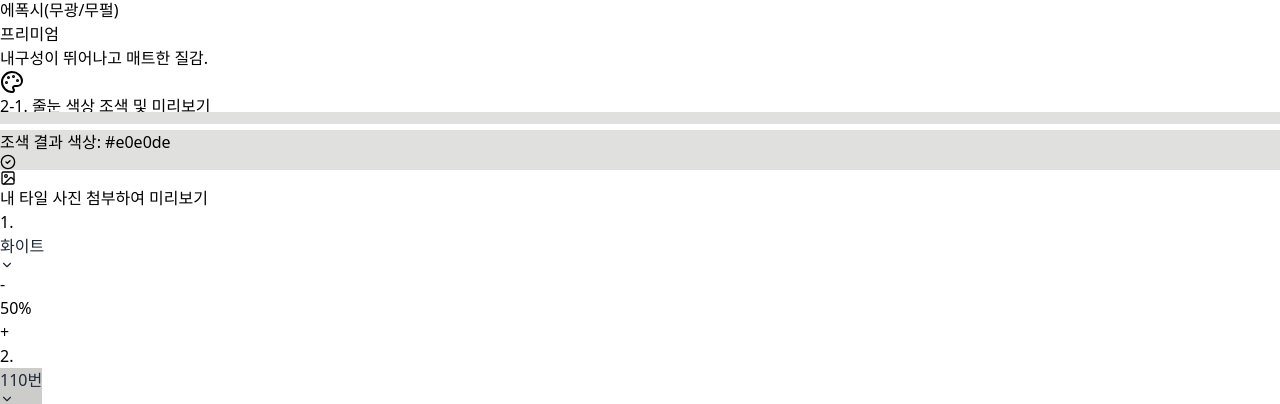
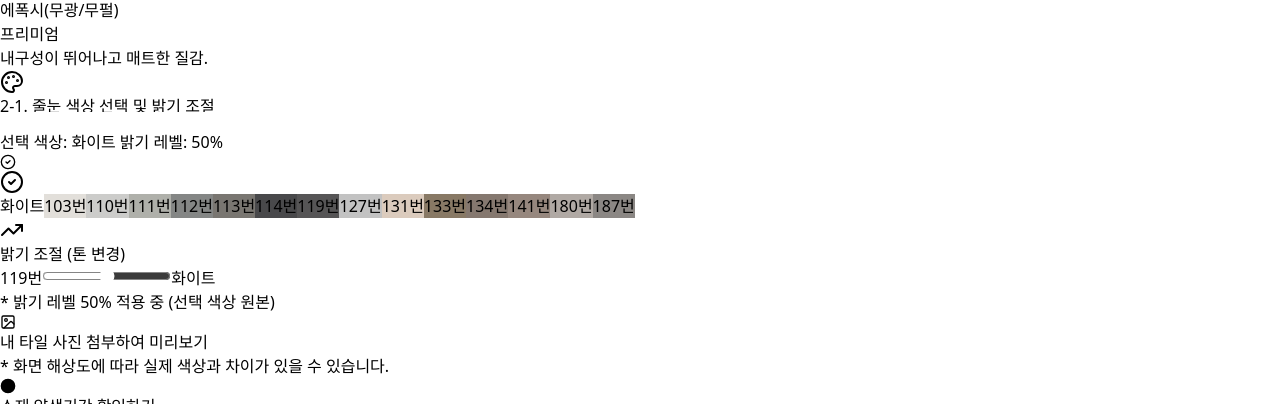
Before and after one commit to jsh5199-ai/julnun-web, a React (Vite) app: page / in a window 1280 px wide. Shown: the part 548-952 px from the top of the page. Built offline with nearby package versions, Linux system fonts and the light colour scheme; grey boxes are pictures that could not be loaded.

Commit message:
수정완료

```diff
--- a/src/App.jsx
+++ b/src/App.jsx
@@ -32,13 +32,16 @@ const GROUT_COLORS = [
     { id: 'burnt_brown', code: '#8b8784', label: '187번', isDark: true },
 ];
 
+const BRIGHT_MODIFIER_COLOR = GROUT_COLORS.find(c => c.id === 'white');
+const DARK_MODIFIER_COLOR = GROUT_COLORS.find(c => c.id === 'charcoal');
 
 // =================================================================
-// ⭐️ [신규] 조색 헬퍼 함수
+// ⭐️ [유지] HEX/RGB 변환 헬퍼 함수
 // =================================================================
 
 // HEX 코드를 RGB 객체로 변환
 const hexToRgb = (hex) => {
+    if (!hex || hex.length !== 7) return { r: 0, g: 0, b: 0 };
     const bigint = parseInt(hex.slice(1), 16);
     const r = (bigint >> 16) & 255;
     const g = (bigint >> 8) & 255;
@@ -94,7 +97,7 @@ const GlobalStyles = () => (
 );
 
 // =================================================================
-// [데이터]
+// [데이터] (기존 데이터 유지)
 // =================================================================
 const HOUSING_TYPES = [
     { id: 'new', label: '신축 아파트', multiplier: 1.0 },
@@ -114,7 +117,6 @@ const MATERIALS = [
     },
 ];
 
-// 욕실 범위
 const BATHROOM_AREAS = [
     { id: 'bathroom_floor', label: '욕실 바닥', basePrice: 150000, icon: Bath, unit: '개소' },
     { id: 'shower_booth', label: '샤워부스 벽 3면', basePrice: 150000, icon: Bath, unit: '구역' },
@@ -123,7 +125,6 @@ const BATHROOM_AREAS = [
     { id: 'common_bath_wall', label: '공용욕실 벽 전체', basePrice: 300000, icon: Bath, unit: '구역' },
 ];
 
-// 기타 범위
 const OTHER_AREAS = [
     { id: 'entrance', label: '현관', basePrice: 50000, icon: DoorOpen, unit: '개소', desc: '' },
     { id: 'balcony_laundry', label: '베란다/세탁실', basePrice: 100000, icon: LayoutGrid, unit: '개소', desc: '' },
@@ -167,7 +168,6 @@ const YOUTUBE_VIDEOS = [
 
 const getEmbedUrl = (videoId) => `https://www.youtube.com/embed/${videoId}?autoplay=0&mute=1&rel=0`;
 
-// ⭐️ 혼합 패키지 데이터 (구조 유지) ⭐️
 const OTHER_AREA_IDS_FOR_PACKAGE_EXCLUSION = ['entrance', 'balcony_laundry', 'kitchen_wall', 'living_room', 'silicon_bathtub', 'silicon_sink', 'silicon_living_baseboard'];
 
 const ORIGINAL_MIXED_PACKAGES = [
@@ -324,145 +324,21 @@ const Accordion = ({ question, answer }) => {
 };
 
 
-// ⭐️ [업데이트] BlenderControl 컴포넌트 (목록 선택 및 게이지 조정) ⭐️
-const BlenderControl = ({ index, blend, blendedColors, setBlendedColors, GROUT_COLORS }) => {
-    const [isColorSelectionOpen, setIsColorSelectionOpen] = useState(false);
-    const selectedColor = GROUT_COLORS.find(c => c.id === blend.id);
-
-    // 비율 변경 핸들러: 비율 합계를 100%로 유지하며 자동 조정
-    const handleRatioChange = useCallback((newRatio) => {
-        newRatio = Math.max(0, Math.min(100, newRatio));
-
-        const currentSumExcludingSelf = blendedColors.reduce((sum, item, i) => sum + (i === index ? 0 : item.ratio), 0);
-
-        if (newRatio + currentSumExcludingSelf > 100) {
-            const maxNewRatio = 100 - currentSumExcludingSelf;
-            if (maxNewRatio < newRatio) {
-                newRatio = maxNewRatio;
-            }
-        }
-
-        const newColors = blendedColors.map((item, i) => {
-            if (i === index) {
-                return { ...item, ratio: newRatio };
-            }
-            return item;
-        });
-
-        const currentSum = newColors.reduce((sum, item) => sum + item.ratio, 0);
-        const difference = 100 - currentSum;
-
-        if (difference !== 0) {
-            const otherIndices = newColors.map((_, i) => i).filter(i => i !== index);
-            const otherSum = otherIndices.reduce((sum, i) => sum + newColors[i].ratio, 0);
-
-            if (otherSum > 0) {
-                otherIndices.forEach(i => {
-                    const proportion = newColors[i].ratio / otherSum;
-                    newColors[i].ratio = Math.max(0, newColors[i].ratio + Math.round(difference * proportion));
-                });
-            } else if (otherIndices.length > 0) {
-                 newColors[otherIndices[0]].ratio = Math.max(0, newColors[otherIndices[0]].ratio + difference);
-            }
-        }
-
-        const finalSum = newColors.reduce((sum, item) => sum + item.ratio, 0);
-        if (finalSum !== 100 && newColors.length > 0) {
-            const diff = 100 - finalSum;
-            newColors[0].ratio += diff;
-        }
-
-        setBlendedColors(newColors);
-
-    }, [index, blendedColors, setBlendedColors]);
-
-    // 색상 선택 핸들러
-    const handleColorSelect = useCallback((colorId) => {
-        setBlendedColors(blendedColors.map((item, i) =>
-            i === index ? { ...item, id: colorId } : item
-        ));
-        setIsColorSelectionOpen(false); // 선택 후 목록 닫기
-    }, [index, blendedColors, setBlendedColors]);
-
-    const canDecrease = blend.ratio > 0;
-    const canIncrease = blendedColors.reduce((sum, item, i) => sum + (i !== index ? item.ratio : 0), 0) < 100;
-
-    return (
-        <div className="flex flex-col p-3 border rounded-lg shadow-sm bg-gray-50 animate-slide-down">
-            <div className='flex items-center gap-3'>
-                <div className='font-bold text-sm text-gray-700 w-4'>{index + 1}.</div>
-
-                {/* 1. 색상 선택 버튼 (목록 토글) */}
-                <div className="relative w-1/2">
-                    <button
-                        onClick={() => setIsColorSelectionOpen(!isColorSelectionOpen)}
-                        className={`w-full py-2 px-3 rounded-lg flex items-center justify-between transition active:scale-[0.98] border-2 font-semibold text-sm shadow-md ${selectedColor.isDark ? 'bg-gray-800 text-white border-gray-700' : 'bg-white text-gray-800 border-gray-200 hover:bg-gray-100'}`}
-                        style={{ backgroundColor: selectedColor.code, color: selectedColor.isDark ? '#fff' : '#1f2937' }}
-                    >
-                        <span className='truncate'>{selectedColor.label}</span>
-                        <ChevronDown size={14} className={`transition-transform ${isColorSelectionOpen ? 'rotate-180' : ''}`} />
-                    </button>
-                </div>
-
-                {/* 2. 비율 (10% 단위) 컨트롤 */}
-                <div className="flex items-center w-1/2 justify-end gap-1">
-                    {/* ▼ 버튼 */}
-                    <button
-                        onClick={() => handleRatioChange(blend.ratio - 10)}
-                        disabled={!canDecrease}
-                        className={`w-7 h-7 flex items-center justify-center rounded-full transition active:scale-90 text-lg font-bold ${canDecrease ? 'text-indigo-600 hover:bg-gray-200' : 'text-gray-300 cursor-not-allowed'}`}
-                    >-</button>
-
-                    {/* 비율 표시 */}
-                    <div className="text-sm font-bold text-gray-900 px-2 py-1 bg-white rounded-md shadow-inner w-12 text-center">
-                        {blend.ratio}%
-                    </div>
-
-                    {/* ▲ 버튼 */}
-                    <button
-                        onClick={() => handleRatioChange(blend.ratio + 10)}
-                        disabled={!canIncrease}
-                        className={`w-7 h-7 flex items-center justify-center rounded-full font-bold text-lg transition active:scale-90 ${canIncrease ? 'text-indigo-600 hover:bg-gray-200' : 'text-gray-300 cursor-not-allowed'}`}
-                    >+</button>
-                </div>
-            </div>
-
-            {/* ⭐️ 색상 선택 목록 (토글 시 표시) ⭐️ */}
-            {isColorSelectionOpen && (
-                <div className="mt-3 pt-3 border-t border-gray-200 animate-slide-down">
-                    <p className='text-xs font-semibold text-gray-600 mb-2'>색상 선택:</p>
-                    <div className="grid grid-cols-5 gap-2 max-h-48 overflow-y-auto pr-1">
-                        {GROUT_COLORS.map(color => (
-                            <button
-                                key={color.id}
-                                onClick={() => handleColorSelect(color.id)}
-                                className={`aspect-square rounded-md font-semibold text-center transition hover:scale-[1.05] relative shadow-sm ${color.id === blend.id ? 'ring-4 ring-indigo-500 ring-offset-2' : ''}`}
-                                style={{ backgroundColor: color.code }}
-                            >
-                                <span className={`absolute bottom-0 text-[8px] font-bold py-[1px] px-1 rounded-t-sm ${color.isDark ? 'bg-white/80 text-gray-900' : 'bg-gray-900/80 text-white'}`}>{color.label}</span>
-                                {color.id === blend.id && <CheckCircle2 size={16} className={`absolute top-1/2 left-1/2 -translate-x-1/2 -translate-y-1/2 ${color.isDark ? 'text-amber-400' : 'text-indigo-700'}`}/>}
-                            </button>
-                        ))}
-                    </div>
-                </div>
-            )}
-        </div>
-    );
-};
-
-
 // ⭐️ [업데이트] ColorPalette 컴포넌트 ⭐️
-const ColorPalette = ({ blendedColors, setBlendedColors, finalSelectedColorData, onTileImageUpload, tileImageURL }) => {
+const ColorPalette = React.memo(({ selectedGroutColor, setSelectedGroutColor, finalSelectedColorData, onTileImageUpload, tileImageURL, brightnessLevel, setBrightnessLevel }) => {
     const GROUT_LINE_WIDTH = 12;
 
     const effectiveTileImageURL = (tileImageURL && tileImageURL !== DEFAULT_TILE_IMAGE_URL)
         ? tileImageURL
         : DEFAULT_TILE_IMAGE_URL;
 
+    // 현재 선택된 기본 색상 데이터
+    const baseColorData = GROUT_COLORS.find(c => c.id === selectedGroutColor) || GROUT_COLORS[0];
+
     return (
         <div className='mt-5 pt-3 border-t border-gray-100 animate-fade-in'>
             <h3 className="text-base font-extrabold flex items-center gap-2 mb-3 text-gray-800">
-                <Palette className="h-4 w-4 text-indigo-600" /> 2-1. 줄눈 색상 조색 및 미리보기
+                <Palette className="h-4 w-4 text-indigo-600" /> 2-1. 줄눈 색상 선택 및 밝기 조절
             </h3>
 
             {/* 시뮬레이션 컨테이너 */}
@@ -494,14 +370,14 @@ const ColorPalette = ({ blendedColors, setBlendedColors, finalSelectedColorData,
                     >
                     </div>
 
-                    {/* ⭐️ 3. 줄눈 십자가 (조색된 색상 적용) - z-index 10 (최상단) ⭐️ */}
+                    {/* ⭐️ 3. 줄눈 십자가 (밝기 조절 색상 적용) - z-index 10 (최상단) ⭐️ */}
 
                     {/* 세로 줄 */}
                     <div
                         className="absolute top-0 bottom-0 left-1/2"
                         style={{
                             width: `${GROUT_LINE_WIDTH}px`,
-                            backgroundColor: finalSelectedColorData.code, // ⭐️ 조색 색상 적용
+                            backgroundColor: finalSelectedColorData.code,
                             transform: 'translateX(-50%)',
                             zIndex: 10,
                         }}
@@ -512,7 +388,7 @@ const ColorPalette = ({ blendedColors, setBlendedColors, finalSelectedColorData,
                         className="absolute left-0 right-0 top-1/2"
                         style={{
                             height: `${GROUT_LINE_WIDTH}px`,
-                            backgroundColor: finalSelectedColorData.code, // ⭐️ 조색 색상 적용
+                            backgroundColor: finalSelectedColorData.code,
                             transform: 'translateY(-50%)',
                             zIndex: 10,
                         }}
@@ -520,41 +396,78 @@ const ColorPalette = ({ blendedColors, setBlendedColors, finalSelectedColorData,
                 </div>
             </div>
 
-            {/* 선택 색상 이름 표시 (조색 결과 표시) */}
+            {/* 최종 색상 이름 표시 */}
             <div className={`p-3 rounded-lg shadow-md mb-3 border border-gray-200`} style={{ backgroundColor: finalSelectedColorData.code }}>
                 <p className={`text-sm font-bold ${finalSelectedColorData.isDark ? 'text-white' : 'text-gray-900'} flex items-center justify-between`}>
-                    <span className='truncate'>조색 결과 색상: {finalSelectedColorData.code}</span>
+                    <span className='truncate'>선택 색상: {baseColorData.label} </span>
+                    <span className='text-xs font-normal ml-2'>밝기 레벨: {brightnessLevel}%</span>
                     <CheckCircle2 size={16} className={`ml-2 flex-shrink-0 ${finalSelectedColorData.isDark ? 'text-amber-400' : 'text-indigo-700'}`}/>
                 </p>
             </div>
 
+            {/* ⭐️ [복원] 단일 색상 선택 버튼 그리드 ⭐️ */}
+            <div className='grid grid-cols-5 sm:grid-cols-5 gap-3'>
+                {GROUT_COLORS.map((color) => (
+                    <button
+                        key={color.id}
+                        onClick={() => setSelectedGroutColor(color.id)}
+                        className={`aspect-square rounded-lg transition-all duration-200 shadow-md flex items-center justify-center p-1 relative hover:scale-[1.02] active:scale-[0.98] ${
+                            selectedGroutColor === color.id
+                                ? 'ring-4 ring-offset-2 ring-indigo-500' // 선택 시 링 효과
+                                : 'hover:shadow-lg'
+                        }`}
+                        style={{ backgroundColor: color.code }}
+                        title={color.label}
+                    >
+                        {selectedGroutColor === color.id && (
+                            <CheckCircle2 size={24} className={`absolute ${color.isDark ? 'text-amber-400' : 'text-indigo-700'} drop-shadow-md`} />
+                        )}
+                        <span className={`absolute bottom-0 text-[8px] font-bold py-[1px] px-1 rounded-t-sm ${color.isDark ? 'bg-white/80 text-gray-900' : 'bg-gray-900/80 text-white'}`}>{color.label}</span>
+                    </button>
+                ))}
+            </div>
+
+
+            {/* ⭐️ [신규] 밝기 조절 게이지 (슬라이더) ⭐️ */}
+            <div className='mt-5 pt-3 border-t border-gray-100'>
+                <h4 className="text-sm font-extrabold flex items-center gap-2 mb-2 text-gray-700">
+                    <TrendingUp className="h-4 w-4 text-indigo-600" /> 밝기 조절 (톤 변경)
+                </h4>
+                <div className='flex items-center justify-between gap-3'>
+                    <span className='text-xs font-bold text-gray-500'>119번</span>
+
+                    <input
+                        type="range"
+                        min="0"
+                        max="100"
+                        step="10" // 10% 단위로 조절
+                        value={brightnessLevel}
+                        onChange={(e) => setBrightnessLevel(parseInt(e.target.value, 10))}
+                        className="flex-1 h-2 bg-gray-200 rounded-lg appearance-none cursor-pointer range-lg"
+                        style={{ accentColor: finalSelectedColorData.code }}
+                    />
+
+                    <span className='text-xs font-bold text-gray-500'>화이트</span>
+                </div>
+                <p className='text-xs text-gray-500 mt-2 text-center'>
+                    * 밝기 레벨 {brightnessLevel}% 적용 중 ({brightnessLevel > 50 ? '선택 색상 + 화이트 톤업' : brightnessLevel < 50 ? '선택 색상 + 119번 톤다운' : '선택 색상 원본'})
+                </p>
+            </div>
+
             {/* 타일 이미지 업로드 버튼 */}
-            <div className='mb-4'>
+            <div className='mb-4 mt-5'>
                 <input type="file" id="tileFileInput" accept="image/*" onChange={onTileImageUpload} style={{ display: 'none' }} />
                 <label htmlFor="tileFileInput" className="w-full py-2.5 px-4 bg-indigo-600 text-white rounded-lg font-bold text-sm hover:bg-indigo-700 transition shadow-md cursor-pointer flex items-center justify-center gap-2">
                     <ImageIcon size={16} /> 내 타일 사진 첨부하여 미리보기
                 </label>
             </div>
 
-            {/* ⭐️ 조색 컨트롤러 ⭐️ */}
-            <div className="space-y-3">
-                {blendedColors.map((blend, index) => (
-                    <BlenderControl
-                        key={index}
-                        index={index}
-                        blend={blend}
-                        blendedColors={blendedColors}
-                        setBlendedColors={setBlendedColors}
-                        GROUT_COLORS={GROUT_COLORS}
-                    />
-                ))}
-            </div>
             <p className='text-xs text-gray-500 mt-3 text-center'>
-                * 비율 합산은 100%가 되도록 자동 조정됩니다.
+                * 화면 해상도에 따라 실제 색상과 차이가 있을 수 있습니다.
             </p>
         </div>
     );
-};
+});
 
 
 // ⭐️ [App Main] ⭐️
@@ -564,12 +477,10 @@ export default function App() {
     const [polyOption, setPolyOption] = useState('pearl');
     const [epoxyOption, setEpoxyOption] = useState('kerapoxy');
 
-    // ⭐️ [신규 상태] 조색 색상 및 비율
-    const [blendedColors, setBlendedColors] = useState([
-        { id: 'white', ratio: 50 },
-        { id: 'light_gray', ratio: 30 },
-        { id: 'silver_gray', ratio: 20 },
-    ]);
+    // ⭐️ [복원] 단일 색상 선택 상태
+    const [selectedGroutColor, setSelectedGroutColor] = useState(GROUT_COLORS[0].id);
+    // ⭐️ [신규] 밝기 레벨 상태 (0: 119번, 50: 원본, 100: 화이트)
+    const [brightnessLevel, setBrightnessLevel] = useState(50);
     const [tileImageURL, setTileImageURL] = useState(DEFAULT_TILE_IMAGE_URL);
 
     const [quantities, setQuantities] = useState(
@@ -1005,38 +916,49 @@ export default function App() {
     const currentVideo = YOUTUBE_VIDEOS.find(v => v.id === activeVideoId);
     const currentEmbedUrl = getEmbedUrl(currentVideo.id);
 
-    // ⭐️ [조색 로직 useMemo] ⭐️
-    const calculateBlendedColor = useCallback((blendedList) => {
-        let totalR = 0;
-        let totalG = 0;
-        let totalB = 0;
-
-        blendedList.forEach(item => {
-            const colorData = GROUT_COLORS.find(c => c.id === item.id);
-            if (colorData) {
-                const { r, g, b } = hexToRgb(colorData.code);
-                const weight = item.ratio / 100;
-                totalR += r * weight;
-                totalG += g * weight;
-                totalB += b * weight;
-            }
-        });
-
-        return rgbToHex(totalR, totalG, totalB);
+    // ⭐️ [신규] 밝기 조절에 따른 최종 색상 계산 로직 ⭐️
+    const calculateBrightnessAdjustedColor = useCallback((baseColorId, level) => {
+        const baseColor = GROUT_COLORS.find(c => c.id === baseColorId) || GROUT_COLORS[0];
+        const baseRgb = hexToRgb(baseColor.code);
+
+        // 50: 원본 색상
+        if (level === 50) return baseColor.code;
+
+        let modifierColor;
+        let baseRatio, modifierRatio;
+
+        if (level > 50) { // 밝게 (화이트로 톤업)
+            modifierColor = BRIGHT_MODIFIER_COLOR;
+            // 50% (원본) 에서 100% (화이트)까지 0% ~ 100% 비율 사용
+            modifierRatio = (level - 50) * 2; // 레벨 100일 때 100%
+            baseRatio = 100 - modifierRatio;
+        } else { // 어둡게 (119번/차콜로 톤다운)
+            modifierColor = DARK_MODIFIER_COLOR;
+            // 50% (원본) 에서 0% (119번)까지 0% ~ 100% 비율 사용
+            modifierRatio = (50 - level) * 2; // 레벨 0일 때 100%
+            baseRatio = 100 - modifierRatio;
+        }
+
+        const modifierRgb = hexToRgb(modifierColor.code);
+
+        const finalR = (baseRgb.r * baseRatio + modifierRgb.r * modifierRatio) / 100;
+        const finalG = (baseRgb.g * baseRatio + modifierRgb.g * modifierRatio) / 100;
+        const finalB = (baseRgb.b * baseRatio + modifierRgb.b * modifierRatio) / 100;
+
+        return rgbToHex(finalR, finalG, finalB);
     }, []);
 
-    const finalBlendedColorCode = useMemo(() => calculateBlendedColor(blendedColors), [blendedColors, calculateBlendedColor]);
+    const finalBlendedColorCode = useMemo(() => calculateBrightnessAdjustedColor(selectedGroutColor, brightnessLevel), [selectedGroutColor, brightnessLevel, calculateBrightnessAdjustedColor]);
 
     const finalSelectedColorData = useMemo(() => {
         const code = finalBlendedColorCode;
         if (!code) return GROUT_COLORS[0];
         const { r, g, b } = hexToRgb(code);
-        // 밝기 계산 (ITU-R BT.709 기준)
         const brightness = (r * 0.2126 + g * 0.7152 + b * 0.0722);
         return {
-            id: 'blended',
+            id: 'adjusted',
             code: code,
-            label: '조색 결과',
+            label: '밝기조절',
             isDark: brightness < 128
         };
     }, [finalBlendedColorCode]);
@@ -1233,7 +1155,7 @@ export default function App() {
                     </div>
                 </section>
 
-                {/* ⭐️ --- 2. 줄눈소재 안내 (조색 컴포넌트 적용) --- ⭐️ */}
+                {/* ⭐️ --- 2. 줄눈소재 안내 (색상 선택 및 밝기 조절 적용) --- ⭐️ */}
                 <section className="bg-white p-5 rounded-xl shadow-lg border border-gray-100 animate-fade-in delay-300">
                     <h2 className="text-lg font-extrabold flex items-center gap-2 mb-4 text-gray-800 border-b pb-2">
                         <Hammer className="h-5 w-5 text-indigo-600" /> 2. 줄눈소재 안내
@@ -1279,13 +1201,15 @@ export default function App() {
                         ))}
                     </div>
 
-                    {/* ⭐️ [업데이트] 색상 선택 팔레트 (조색 기능 적용) ⭐️ */}
+                    {/* ⭐️ [업데이트] 색상 선택 및 밝기 조절 팔레트 ⭐️ */}
                     <ColorPalette
-                        blendedColors={blendedColors}
-                        setBlendedColors={setBlendedColors}
+                        selectedGroutColor={selectedGroutColor}
+                        setSelectedGroutColor={setSelectedGroutColor}
                         finalSelectedColorData={finalSelectedColorData}
                         onTileImageUpload={handleTileImageUpload}
                         tileImageURL={tileImageURL}
+                        brightnessLevel={brightnessLevel}
+                        setBrightnessLevel={setBrightnessLevel}
                     />
 
                     {/* --- 재료 상세 비교 버튼 영역 (유지) --- */}
```
